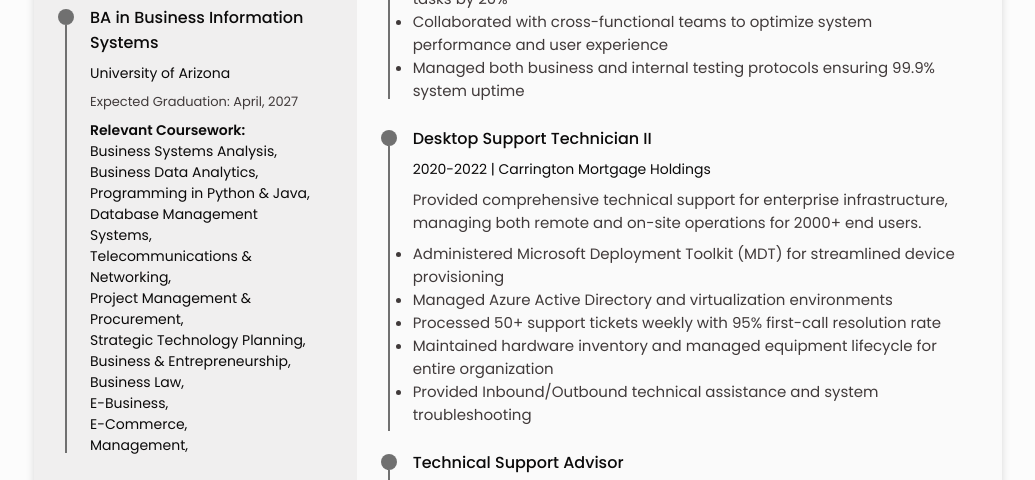
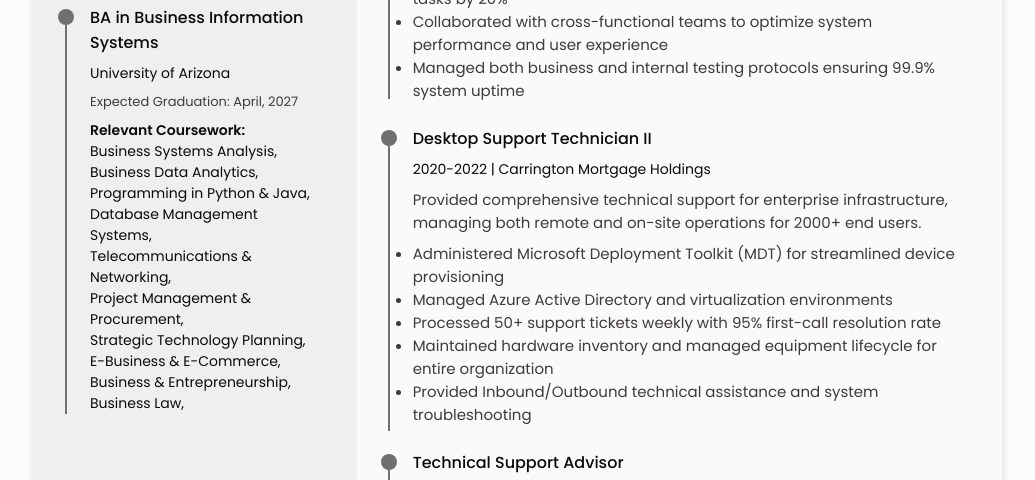
Before and after one commit to noah-mckibben/noah-mckibben.github.io, a website: page index.html in a window 1280 px wide. Shown: the part 453-933 px from the top of the page, without its empty margins (122-1157 px from the left). Drawn offline with nearby package versions, Linux system fonts and the light colour scheme.

Commit message:
Education

```diff
--- a/index.html
+++ b/index.html
@@ -128,11 +128,9 @@
                                 <span>Telecommunications & Networking,</span><br>
                                 <span>Project Management & Procurement,</span><br>
                                 <span>Strategic Technology Planning,</span><br>
+                                <span>E-Business & E-Commerce,<span><br>
                                 <span>Business & Entrepreneurship,</span><br>
                                 <span>Business Law,</span><br>
-                                <span>E-Business,<span><br>
-                                <span>E-Commerce,<span><br>
-                                <span>Management,</span><br>
                         </div>
                     </div>
                 </div>
```
